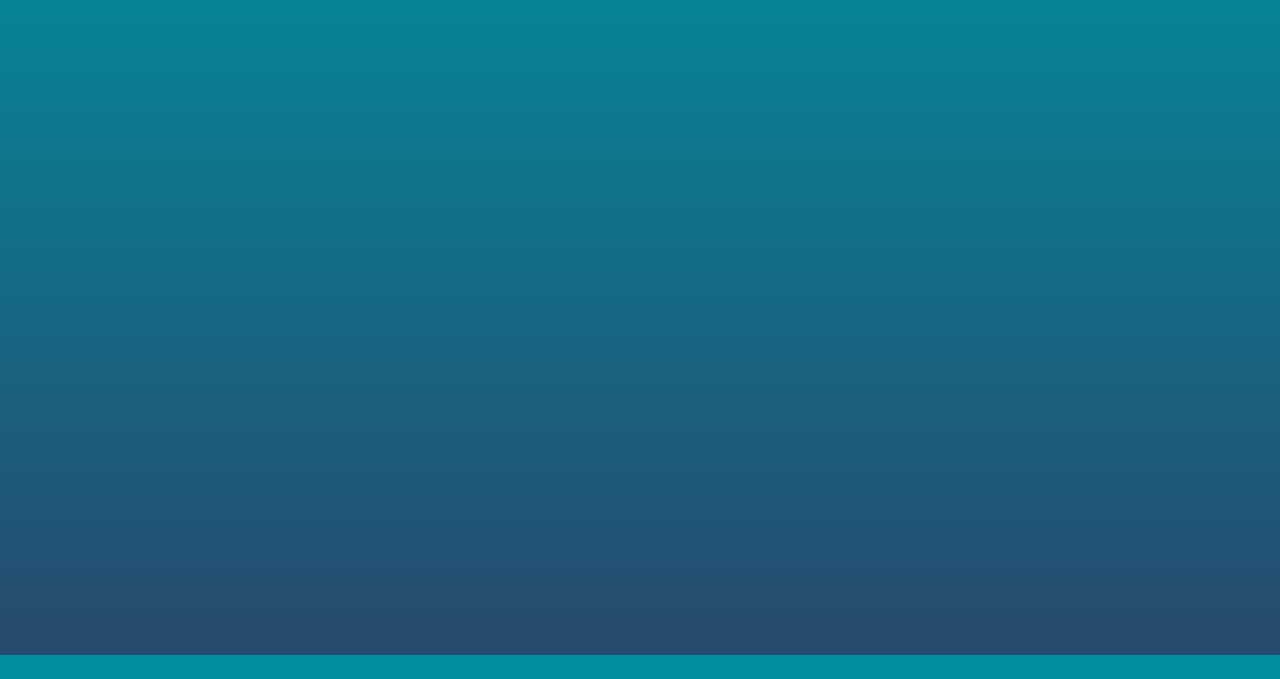
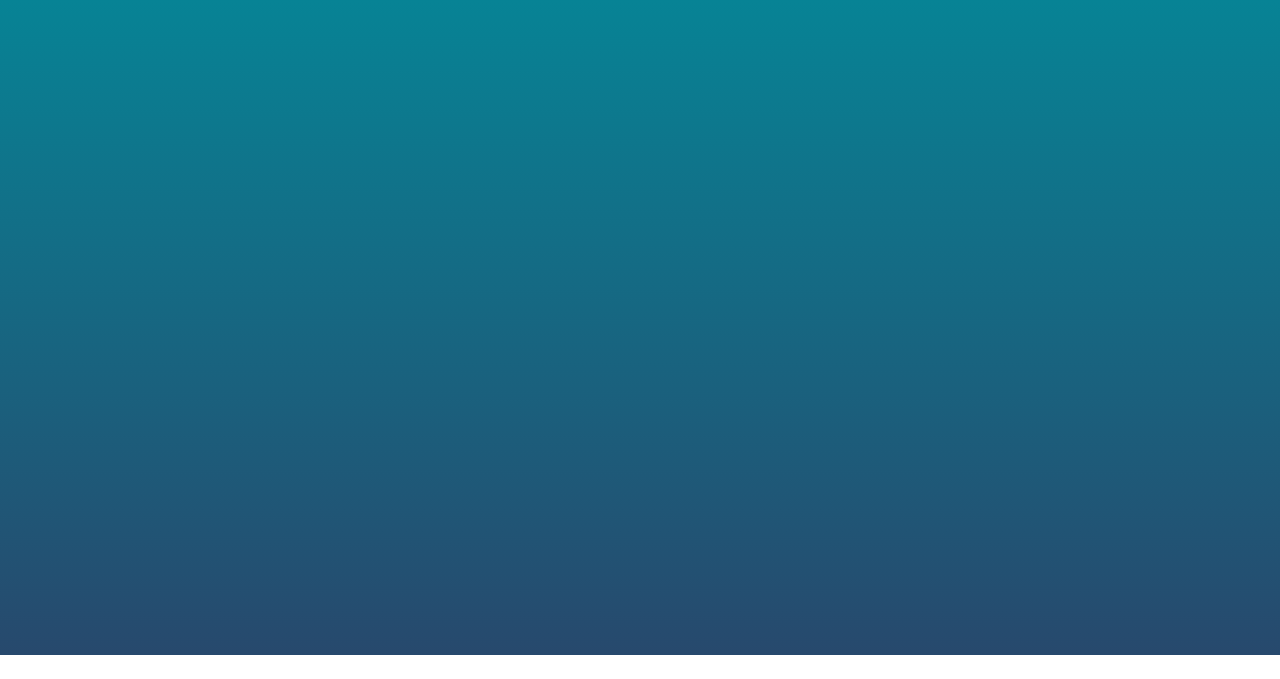
Before and after one commit to flaviaguterres/imersaocss, a plain HTML site: page index.html in a window 1280 px wide. Shown: the part 145-824 px from the top of the page. After the commit the page ends 800 px from the top, so only its background shows below. Drawn offline with Linux system fonts and the light colour scheme.

Commit message:
Mudança no background

```diff
--- a/css/estilos.css
+++ b/css/estilos.css
@@ -1,8 +1,8 @@
 body {
   background: linear-gradient(#00909e, #27496d);
-  background-size: auto 100vh;
+  background-size: auto 100vh;  /* largura (horizontal) e altura (vertical)  */
   font-family: Arial;
-  height: 100vh;
+  /* height: 100vh;  */
 }
 
 .menu {
```
